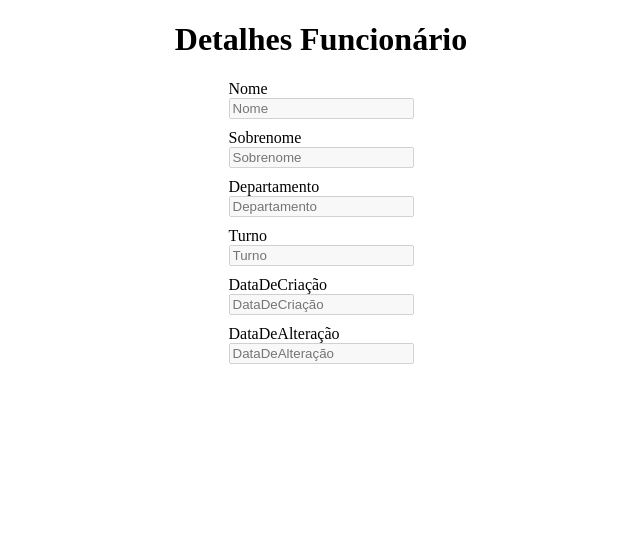
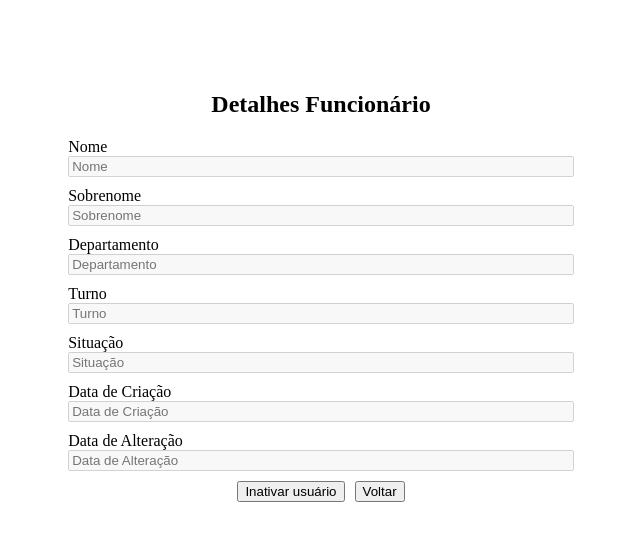
Before and after one commit to VictorOdarp/projeto-angular, an Angular app: page /detalhes/1 in a window 1280 px wide. Shown: the top 540 px of the page, without its empty margins (319-959 px from the left). Built offline with nearby package versions, Linux system fonts and the light colour scheme; no server answers.

Commit message:
Implementando a página de detalhes, id capturado, testes estão sendo realizados

```diff
--- a/src/app/componentes/funcionario-form/funcionario-form.component.html
+++ b/src/app/componentes/funcionario-form/funcionario-form.component.html
@@ -35,7 +35,7 @@
 
         <div class="btn__box">
             <button type="submit" [disabled]="!funcionarioForm.valid">{{btnAcao}}</button>
-            <button [routerLink]="['/']" routerLinkActive="router-link-active" >Voltar</button>
+            <button [routerLink]="['/']">Voltar</button>
         </div>
     </form>
 </section>
--- a/src/app/pages/detalhes/detalhes.component.css
+++ b/src/app/pages/detalhes/detalhes.component.css
@@ -1,3 +1,7 @@
+section{
+    padding: 5% 30%;
+}
+
 header{
     text-align: center;
 }
@@ -13,7 +17,14 @@ form{
     gap: 10px;
 }
 
-form div {
+div{
     display: flex;
     flex-direction: column;
 }
+
+.btn__box{
+    display: flex;
+    flex-direction: row;
+    justify-content: center;
+    gap: 10px;
+}
--- a/src/app/pages/detalhes/detalhes.component.html
+++ b/src/app/pages/detalhes/detalhes.component.html
@@ -1,37 +1,49 @@
+<section>
     <header>
         <h1>Detalhes Funcionário</h1>
     </header>
 
     <div class="container__form">
         <form action="">
-        <div>
+            <div class="input__box">
                 <label for="">Nome</label>
                 <input type="text" placeholder="Nome" disabled>
             </div>
 
-        <div>
+            <div class="input__box">
                 <label for="">Sobrenome</label>
                 <input type="text" placeholder="Sobrenome" disabled>
             </div>
 
-        <div>
+            <div class="input__box">
                 <label for="">Departamento</label>
                 <input type="text" placeholder="Departamento" disabled>
             </div>
 
-        <div>
+            <div class="input__box">
                 <label for="">Turno</label>
                 <input type="text" placeholder="Turno" disabled>
             </div>
 
-        <div>
-            <label for="">DataDeCriação</label>
-            <input type="text" placeholder="DataDeCriação" disabled>
+            <div class="input__box">
+                <label for="">Situação</label>
+                <input type="text" placeholder="Situação" disabled>
             </div>
 
-        <div>
-            <label for="">DataDeAlteração</label>
-            <input type="text" placeholder="DataDeAlteração" disabled>
+            <div class="input__box">
+                <label for="">Data de Criação</label>
+                <input type="text" placeholder="Data de Criação" disabled>
+            </div>
+
+            <div class="input__box">
+                <label for="">Data de Alteração</label>
+                <input type="text" placeholder="Data de Alteração" disabled>
+            </div>
+
+            <div class="btn__box">
+                <button>Inativar usuário</button>
+                <button [routerLink]="['/']">Voltar</button>
             </div>
         </form>
     </div>
+</section>
--- a/src/app/pages/detalhes/detalhes.component.ts
+++ b/src/app/pages/detalhes/detalhes.component.ts
@@ -1,4 +1,4 @@
-import { Component, input, OnInit } from '@angular/core';
+import { Component, Input, input, OnInit, Output } from '@angular/core';
 import { FuncionarioService } from '../../services/funcionario.service';
 import { ActivatedRoute, RouterLink } from '@angular/router';
 import { Router } from '@angular/router';
@@ -8,11 +8,13 @@ import { CommonModule } from '@angular/common';
 @Component({
   selector: 'app-detalhes',
   standalone: true,
-  imports: [],
+  imports: [RouterLink, CommonModule],
   templateUrl: './detalhes.component.html',
   styleUrl: './detalhes.component.css'
 })
 export class DetalhesComponent implements OnInit {
+
+  funcionario!: Funcionario;
 
   constructor(private funcionarioService: FuncionarioService, private route: ActivatedRoute, private router: Router){};
 
@@ -20,11 +22,8 @@ export class DetalhesComponent implements OnInit {
     const id = Number(this.route.snapshot.paramMap.get("id"));
 
     this.funcionarioService.GetFuncionario(id).subscribe((data) => {
-
-    })
+      this.funcionario = data.data;
+    });
 
   }
-
-
-
 }
```
Lines whose indentation alone changed are shown as unchanged.
